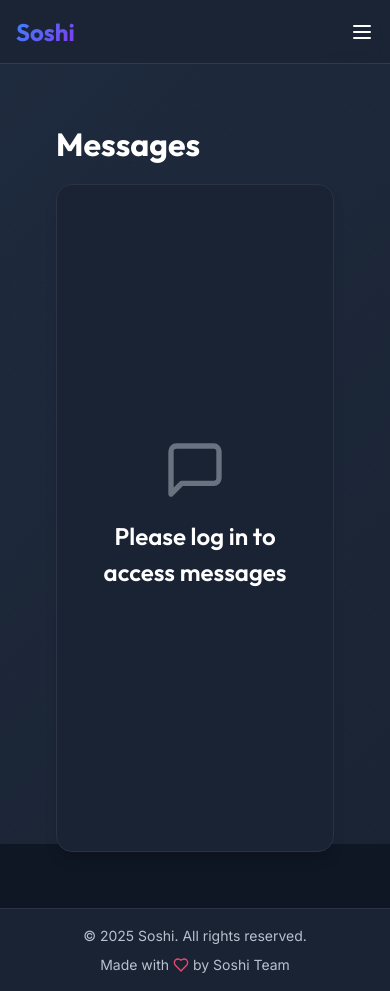
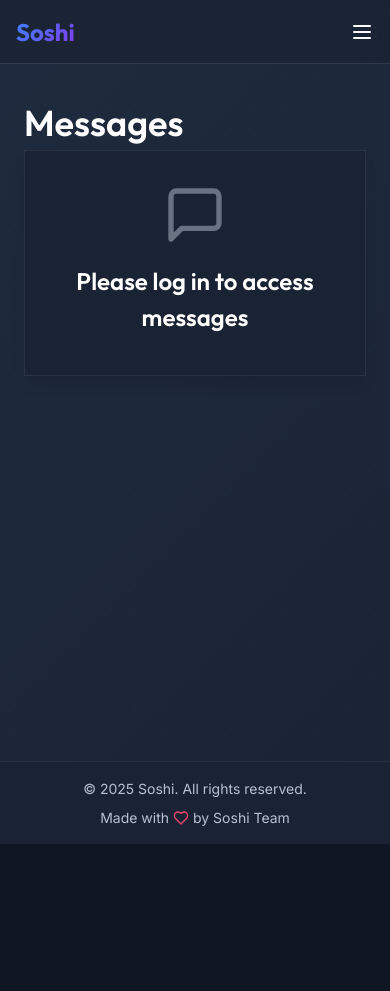
Before and after one commit to hezronokwach/soshi, a Next.js app: page /chat in a window 390 px wide. After the commit the page ends 844 px from the top, so only its background shows below. Built offline with nearby package versions, Linux system fonts and the light colour scheme; no server answers.

Commit message:
feat: add chat page styles and refactor layout for improved responsiveness

```diff
--- /dev/null
+++ b/src/app/chat/chat.module.css
@@ -0,0 +1,55 @@
+.chat-page-container {
+  width: 100vw;
+  max-width: 100vw;
+  margin: 0 auto;
+  height: calc(100vh - 64px);
+  display: flex;
+  flex-direction: column;
+  overflow: hidden;
+}
+
+.chat-page-title {
+  font-size: 2rem;
+  font-weight: bold;
+  color: #fff;
+  padding: 1.5rem 2rem 1rem 2rem;
+  font-family: 'Outfit', sans-serif;
+  margin: 0;
+  flex-shrink: 0;
+}
+
+.chat-page-content {
+  flex: 1;
+  padding: 0 0.5rem 1.5rem 0.5rem;
+  overflow: hidden;
+  min-height: 0;
+  display: flex;
+  justify-content: center;
+}
+
+.chat-page-inner {
+  width: 100%;
+  max-width: 100%;
+  display: flex;
+  justify-content: center;
+}
+
+@media (min-width: 900px) {
+  .chat-page-inner {
+    max-width: 1200px;
+  }
+}
+
+@media (max-width: 600px) {
+  .chat-page-title {
+    font-size: 1.2rem;
+    padding: 1rem 0.5rem 0.5rem 0.5rem;
+  }
+  .chat-page-content {
+    padding: 0 0.1rem 0.5rem 0.1rem;
+  }
+  .chat-page-inner {
+    max-width: 100vw;
+    padding: 0;
+  }
+}
--- a/src/app/chat/page.js
+++ b/src/app/chat/page.js
@@ -2,36 +2,17 @@
 
 import Layout from '@/components/layout/Layout';
 import ChatInterface from '@/components/chat/ChatInterface';
+import './chat.module.css';
 
 export default function ChatPage() {
   return (
     <Layout>
-      <div style={{
-        maxWidth: '1200px',
-        margin: '0 auto',
-        height: 'calc(100vh - 64px)',
-        display: 'flex',
-        flexDirection: 'column',
-        overflow: 'hidden'
-      }}>
-        <h1 style={{
-          fontSize: '2rem',
-          fontWeight: 'bold',
-          color: '#FFFFFF',
-          padding: '1.5rem 2rem 1rem 2rem',
-          fontFamily: "'Outfit', sans-serif",
-          margin: 0,
-          flexShrink: 0
-        }}>
-          Messages
-        </h1>
-        <div style={{
-          flex: 1,
-          padding: '0 2rem 1.5rem 2rem',
-          overflow: 'hidden',
-          minHeight: 0
-        }}>
-          <ChatInterface />
+      <div className="chat-page-container">
+        <h1 className="chat-page-title">Messages</h1>
+        <div className="chat-page-content">
+          <div className="chat-page-inner">
+            <ChatInterface />
+          </div>
         </div>
       </div>
     </Layout>
--- a/src/components/chat/ChatInterface.jsx
+++ b/src/components/chat/ChatInterface.jsx
@@ -62,6 +62,7 @@ export default function ChatInterface() {
     }
   };
 
+  // Responsive container
   const containerStyles = {
     height: '100%',
     backgroundColor: '#1A2333',
@@ -69,15 +70,24 @@ export default function ChatInterface() {
     border: '1px solid #2A3343',
     display: 'flex',
     overflow: 'hidden',
-    boxShadow: '0 10px 15px -3px rgba(0, 0, 0, 0.1), 0 4px 6px -2px rgba(0, 0, 0, 0.05)'
+    boxShadow: '0 10px 15px -3px rgba(0, 0, 0, 0.1), 0 4px 6px -2px rgba(0, 0, 0, 0.05)',
+    width: '100%',
+    maxWidth: '100%',
+    margin: '0 auto',
+    flexDirection: 'row',
+    minHeight: 0,
   };
 
+  // Responsive sidebar
   const sidebarStyles = {
-    width: '320px',
+    width: '100%',
+    maxWidth: 340,
+    minWidth: 0,
     borderRight: '1px solid #2A3343',
     display: 'flex',
     flexDirection: 'column',
-    backgroundColor: '#1A2333'
+    backgroundColor: '#1A2333',
+    flexShrink: 0,
   };
 
   const sidebarHeaderStyles = {
@@ -113,11 +123,17 @@ export default function ChatInterface() {
     }
   };
 
+  // Responsive main area
   const mainAreaStyles = {
     flex: 1,
     display: 'flex',
     flexDirection: 'column',
-    backgroundColor: '#0F1624'
+    backgroundColor: '#0F1624',
+    minWidth: 0,
+    width: '100%',
+    maxWidth: '900px', // wider chat area on desktop
+    margin: '0 auto',
+    borderRadius: '0 1rem 1rem 0',
   };
 
   const emptyStateStyles = {
@@ -165,6 +181,19 @@ export default function ChatInterface() {
     alignItems: 'center',
     gap: '0.5rem'
   };
+
+  // Mobile responsiveness
+  const isMobile = typeof window !== 'undefined' && window.innerWidth <= 600;
+  if (isMobile) {
+    containerStyles.flexDirection = 'column';
+    containerStyles.borderRadius = 0;
+    sidebarStyles.maxWidth = '100vw';
+    sidebarStyles.borderRight = 'none';
+    sidebarStyles.borderBottom = '1px solid #2A3343';
+    mainAreaStyles.maxWidth = '100vw';
+    mainAreaStyles.borderRadius = 0;
+    mainAreaStyles.margin = 0;
+  }
 
   if (!user) {
     return (
```
